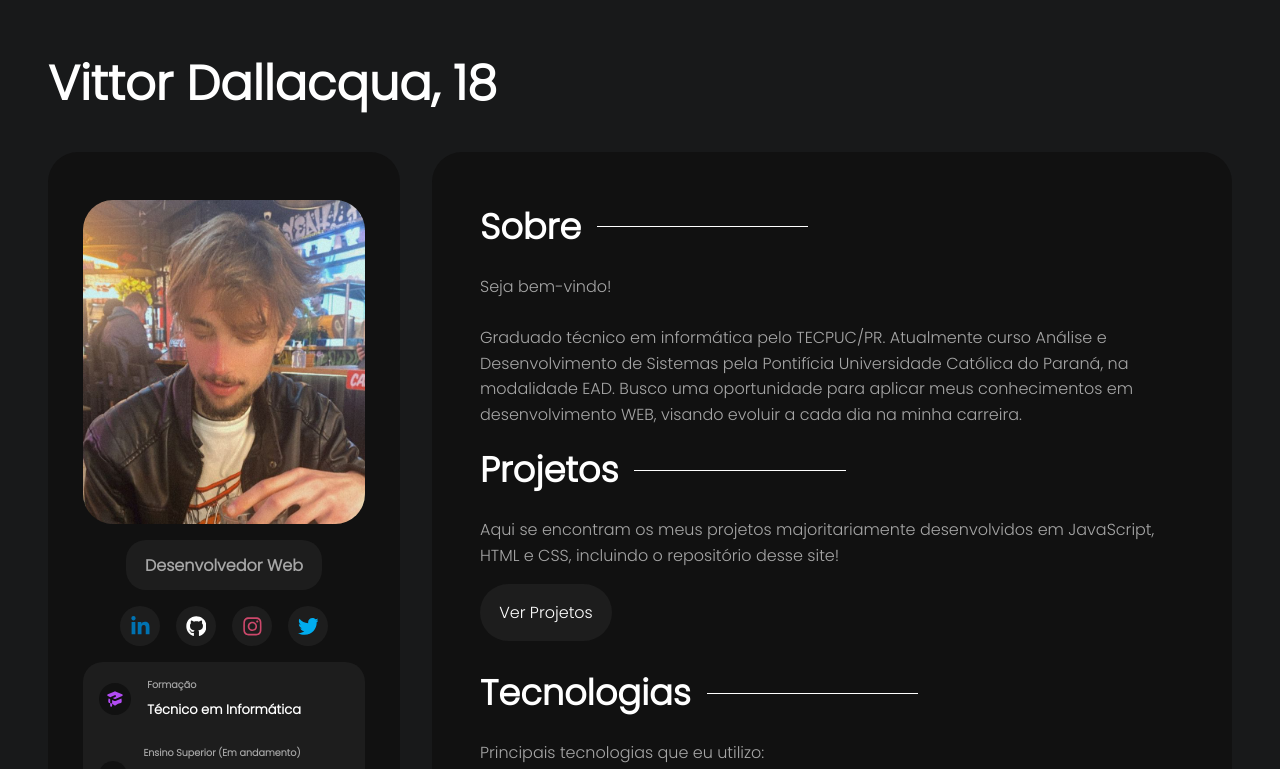
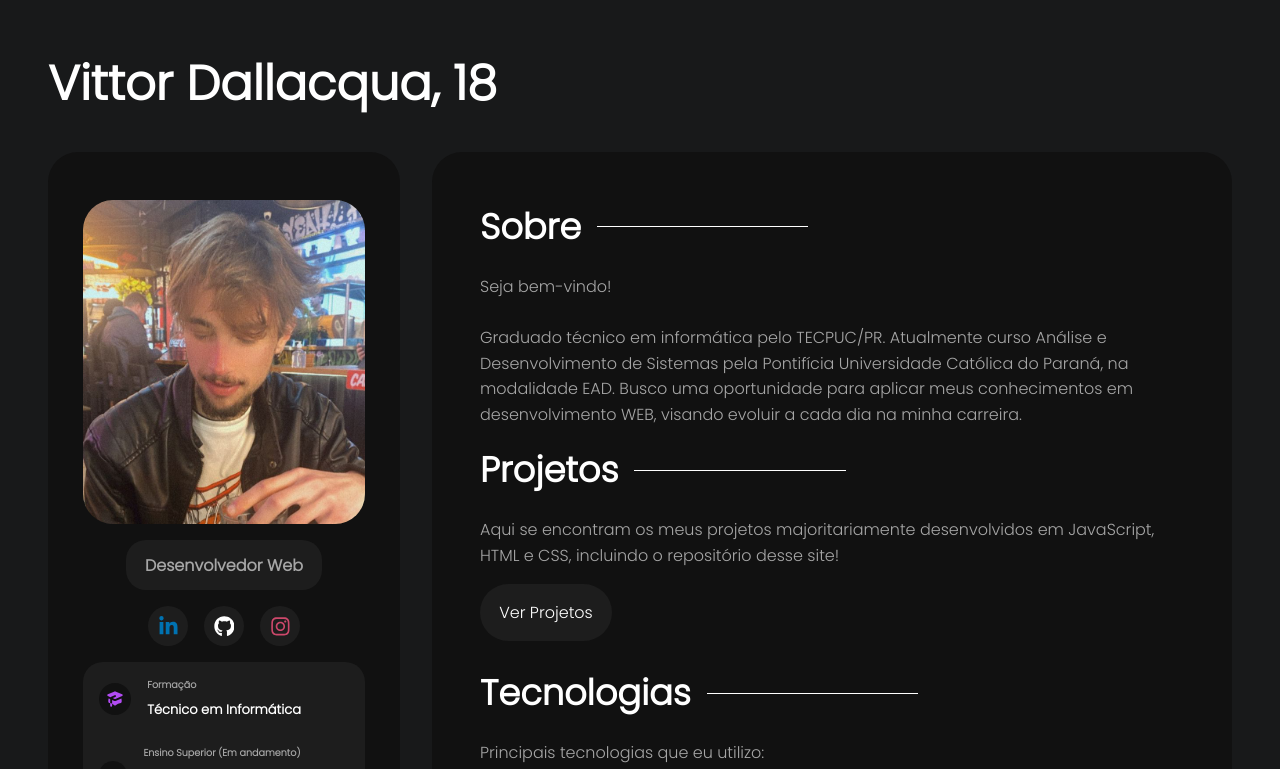
Before and after one commit to xyz2094/xyz2094.github.io, a React (Vite) app: page / in a window 1280 px wide. Shown: the top 769 px of the page. Built offline with nearby package versions, Linux system fonts and the light colour scheme.

Commit message:
removed twitter

```diff
--- a/src/components/SocialNetworkContainer.jsx
+++ b/src/components/SocialNetworkContainer.jsx
@@ -1,4 +1,4 @@
-import { FaGithub, FaInstagram, FaLinkedinIn, FaTwitter } from 'react-icons/fa'
+import { FaGithub, FaInstagram, FaLinkedinIn } from 'react-icons/fa'
 
 import '../styles/components/socialnetworkcontainer.sass'
 
@@ -6,7 +6,6 @@ const socialNetworks = [
   { name: 'linkedin', icon: <FaLinkedinIn />, link: 'https://www.linkedin.com/in/vittordallacqua/' },
   { name: 'github', icon: <FaGithub />, link: 'https://github.com/vittordallacqua' },
   { name: 'instagram', icon: <FaInstagram />, link: 'https://www.instagram.com/dallacqua.ig' },
-  { name: 'twitter', icon: <FaTwitter />, link: 'https://www.twitter.com/dallacquatt' },
 ]
 
 const SocialNetworkContainer = () => {
```
